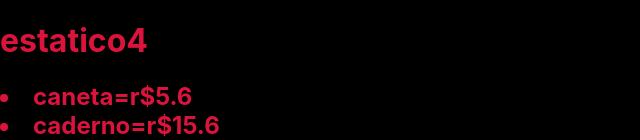
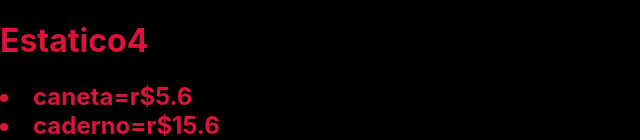
Before and after one commit to viniciusgit2/renderezizando, a Next.js app: page /estatico4 in a window 1280 px wide. Shown: the top 140 px of the page, without its empty margins (0-640 px from the left). Built offline with nearby package versions, Linux system fonts and the light colour scheme.

Commit message:
ajustando o localhost junto com o comentario

```diff
--- a/pages/estatico4.jsx
+++ b/pages/estatico4.jsx
@@ -16,5 +16,5 @@ export default function Estatico4(props){
     function renderizar(){
         return props.produtos.map(produto =>{return <li key={produto.id}>{produto.nome}=r${produto.preco}</li>})
     }
-return(<div><h1>estatico4</h1><h2>{renderizar()}</h2></div>)
+return(<div><h1>Estatico4</h1><h2>{renderizar()}</h2></div>)
 }
```
